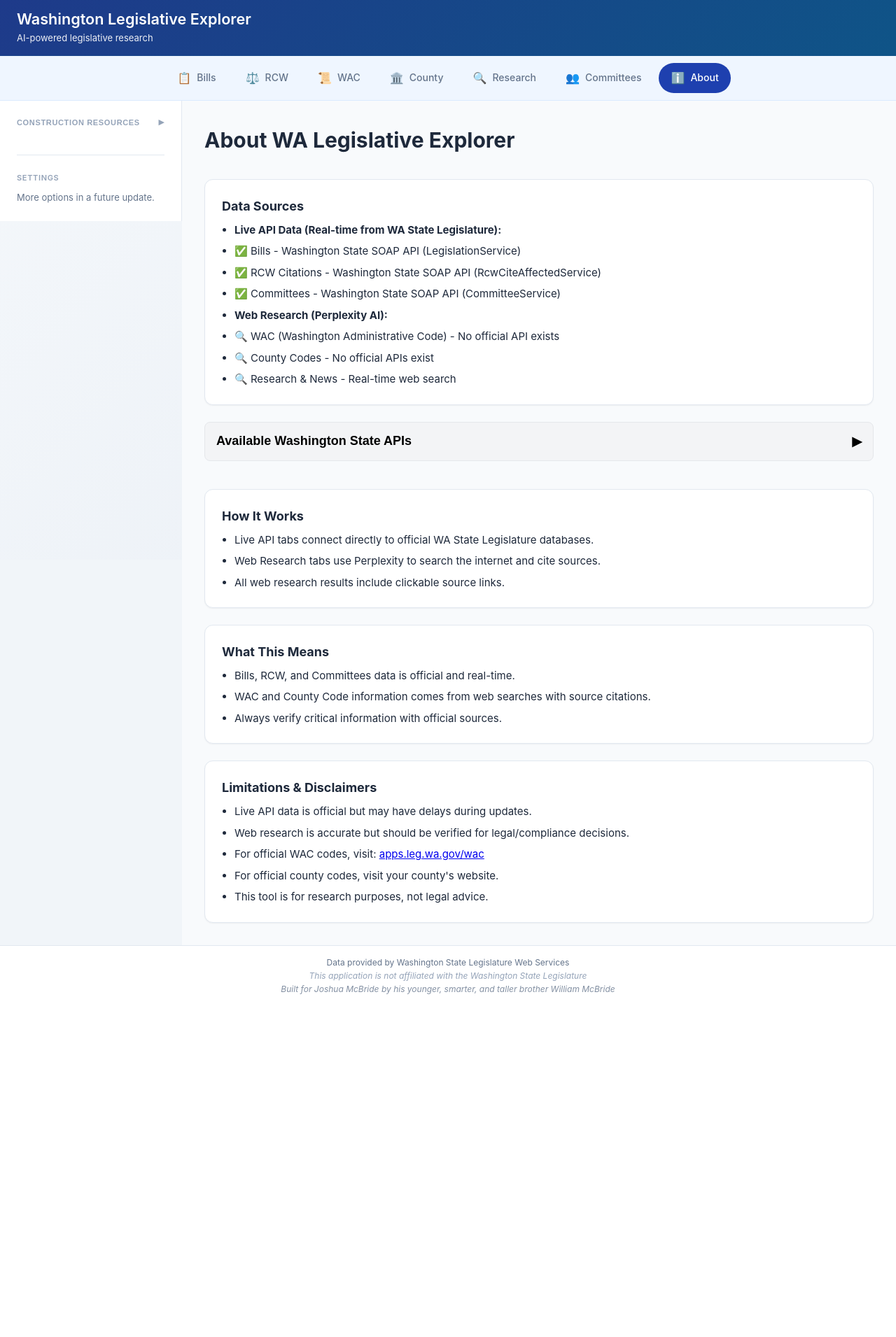
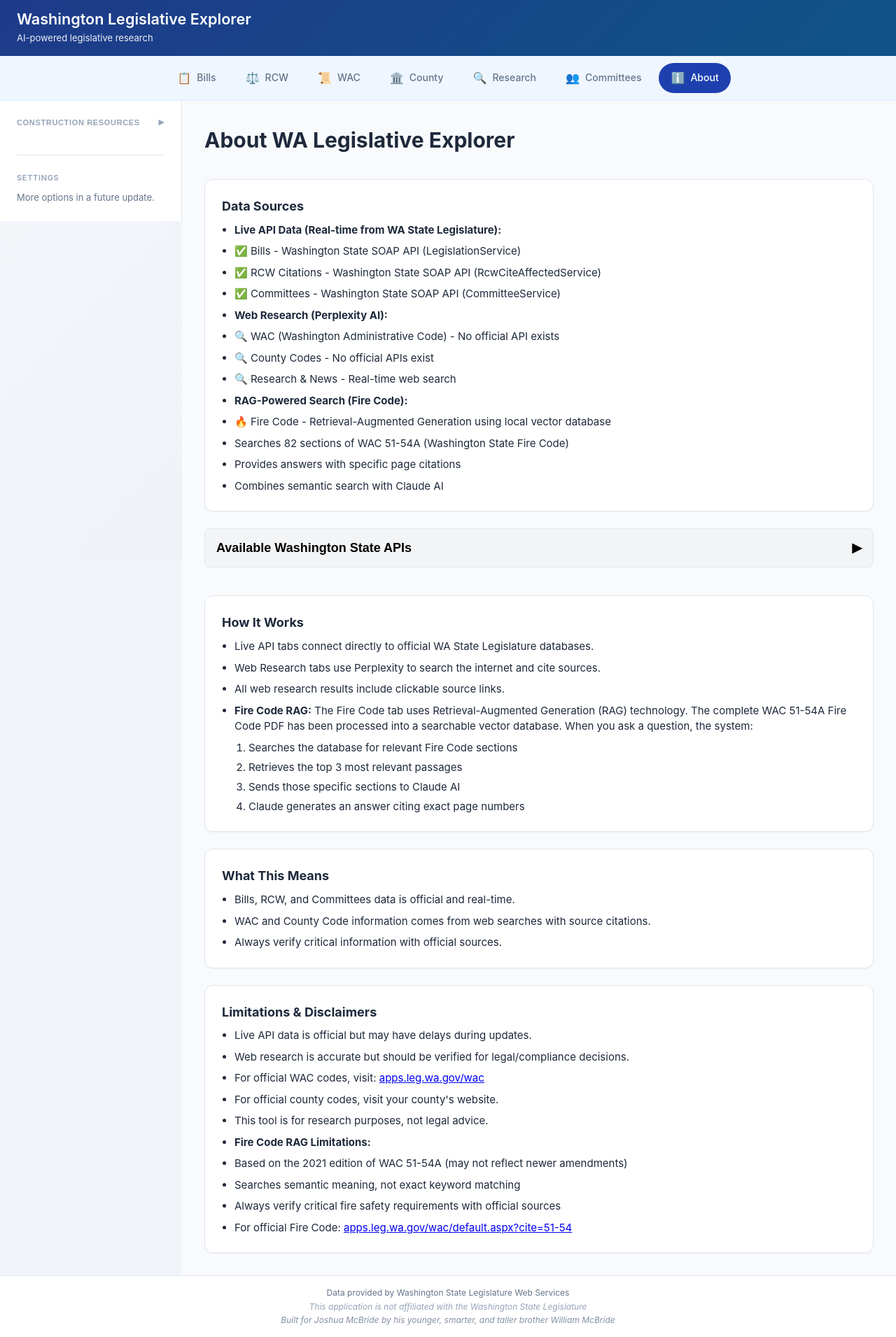
Before and after one commit to williamdmcbride/washington-legislative-explorer, a Flask app: page /about in a window 1280 px wide. Shown: the whole page at 70% size. Before the commit the page ends 1421 px from the top, so only its background shows below. Run offline with Flask 3, Linux system fonts and the light colour scheme.

Commit message:
Add Fire Code RAG feature with vector database search

```diff
--- a/app.py
+++ b/app.py
@@ -18,9 +18,31 @@ import json
 import re
 import time
 import requests
+import chromadb
+from chromadb.utils import embedding_functions
+from anthropic import Anthropic
 
 app = Flask(__name__)
 logging.basicConfig(level=logging.INFO)
+
+# Initialize Chroma client for Fire Code
+CHROMA_PATH = "data/chroma_fire_code"
+chroma_client = chromadb.PersistentClient(path=CHROMA_PATH)
+embedding_fn = embedding_functions.SentenceTransformerEmbeddingFunction(
+    model_name="all-MiniLM-L6-v2"
+)
+
+try:
+    fire_code_collection = chroma_client.get_collection(
+        name="fire_code",
+        embedding_function=embedding_fn
+    )
+    print(f"✅ Loaded Fire Code database: {fire_code_collection.count()} chunks")
+except Exception as e:
+    print(f"⚠️  Fire Code database not found: {e}")
+    fire_code_collection = None
+
+anthropic_client = Anthropic(api_key=os.getenv("ANTHROPIC_API_KEY")) if os.getenv("ANTHROPIC_API_KEY") else None
 
 # WA State Legislative Web Services URLs
 LEGISLATION_SERVICE = "https://wslwebservices.leg.wa.gov/LegislationService.asmx?WSDL"
@@ -176,6 +198,103 @@ Provide helpful guidance in the following format:
 Be specific, actionable, and concise. Format your response in clear sections."""
 
     return call_claude_api_with_retry(client, prompt, max_tokens=1500)
+
+
+def search_fire_code(query, n_results=3):
+    """Search Fire Code using RAG"""
+    if not fire_code_collection:
+        return {
+            'success': False,
+            'error': 'Fire Code database not initialized. Run process_fire_code.py first.'
+        }
+
+    if not anthropic_client:
+        return {
+            'success': False,
+            'error': 'Anthropic API not configured. Set ANTHROPIC_API_KEY.'
+        }
+
+    try:
+        # Search vector database
+        results = fire_code_collection.query(
+            query_texts=[query],
+            n_results=n_results
+        )
+
+        # Extract relevant chunks
+        chunks = []
+        if results['documents'] and results['documents'][0]:
+            for i, doc in enumerate(results['documents'][0]):
+                metadata = {}
+                metas = results.get('metadatas')
+                if metas and metas[0] and i < len(metas[0]):
+                    metadata = metas[0][i] or {}
+                if not isinstance(metadata, dict):
+                    metadata = {}
+                chunks.append({
+                    'text': doc,
+                    'page': metadata.get('page', 'Unknown'),
+                    'source': metadata.get('source', 'WAC 51-54A')
+                })
+
+        if not chunks:
+            return {
+                'success': False,
+                'error': 'No relevant sections found in Fire Code.'
+            }
+
+        # Limit each chunk to ~500 chars to avoid rate limits
+        context = "\n\n---\n\n".join([
+            f"[Page {c['page']}]\n{c['text'][:500]}..." for c in chunks
+        ])
+
+        # Create Claude prompt
+        prompt = f"""You are a helpful assistant for the Washington State Fire Code (WAC 51-54A).
+
+Based on the following sections from the Fire Code, answer the user's question. Always cite the specific page numbers in your response.
+
+FIRE CODE SECTIONS:
+{context}
+
+USER QUESTION: {query}
+
+Provide a clear, accurate answer based on the Fire Code sections above. Always cite page numbers like this: (Page 5) or (Pages 5-7). If the sections don't fully answer the question, say so."""
+
+        # Call Claude API
+        message = anthropic_client.messages.create(
+            model="claude-sonnet-4-20250514",
+            max_tokens=2000,
+            messages=[{
+                "role": "user",
+                "content": prompt
+            }]
+        )
+
+        answer = message.content[0].text
+
+        # Format response
+        return {
+            'success': True,
+            'data': {
+                'BillId': '🔥 Fire Code Search',
+                'ResearchType': 'fire_code_rag',
+                'LongDescription': answer,
+                'Citations': [
+                    {
+                        'title': f"WAC 51-54A Page {c['page']}",
+                        'url': f"#page-{c['page']}"
+                    } for c in chunks
+                ],
+                'DataSourceNote': f'Retrieved from {len(chunks)} relevant sections of WAC 51-54A (Washington State Fire Code)'
+            }
+        }
+
+    except Exception as e:
+        return {
+            'success': False,
+            'error': f'Error searching Fire Code: {str(e)}'
+        }
+
 
 @app.route('/')
 def index():
@@ -501,6 +620,30 @@ def search_rcw():
             'error': str(e)
         }), 500
 
+
+@app.route('/api/search/fire-code', methods=['POST'])
+def api_search_fire_code():
+    """Fire Code RAG search endpoint"""
+    try:
+        data = request.get_json()
+        query = data.get('search_term', '').strip()
+
+        if not query:
+            return jsonify({
+                'success': False,
+                'error': 'Please enter a search query'
+            })
+
+        result = search_fire_code(query)
+        return jsonify(result)
+
+    except Exception as e:
+        return jsonify({
+            'success': False,
+            'error': str(e)
+        })
+
+
 @app.route('/api/committees')
 def get_committees():
     """Get list of all committees"""
--- a/static/css/style.css
+++ b/static/css/style.css
@@ -1107,6 +1107,18 @@ body > .footer {
     line-height: 1.5;
 }
 
+.about-how-lead {
+    margin: 0 0 0.5rem;
+}
+
+.about-how-steps {
+    margin: 0;
+    padding-left: 1.25rem;
+    display: flex;
+    flex-direction: column;
+    gap: 0.35rem;
+}
+
 .about-dropdown-toggle {
     width: 100%;
     display: flex;
--- a/static/js/app.js
+++ b/static/js/app.js
@@ -216,6 +216,27 @@ document.addEventListener('DOMContentLoaded', function() {
         });
     }
 
+    const firecodeSearchBtn = document.getElementById('search-firecode-btn');
+    const firecodeSearchInput = document.getElementById('firecode-search');
+
+    if (firecodeSearchBtn && firecodeSearchInput) {
+        firecodeSearchBtn.addEventListener('click', () => {
+            const searchTerm = firecodeSearchInput.value.trim();
+            if (!searchTerm) {
+                alert('Please enter a fire code question');
+                return;
+            }
+
+            searchFireCode(searchTerm);
+        });
+
+        firecodeSearchInput.addEventListener('keypress', (e) => {
+            if (e.key === 'Enter') {
+                firecodeSearchBtn.click();
+            }
+        });
+    }
+
     // Research & News Search Handler
     const researchSearchBtn = document.getElementById('search-research-btn');
     const researchSearchInput = document.getElementById('research-search');
@@ -364,6 +385,33 @@ function searchCountyCodes(searchTerm) {
     .catch(error => {
         hideLoading();
         displayError('Error searching county codes: ' + error.message);
+    });
+}
+
+function searchFireCode(searchTerm) {
+    showLoading();
+
+    fetch('/api/search/fire-code', {
+        method: 'POST',
+        headers: {
+            'Content-Type': 'application/json',
+        },
+        body: JSON.stringify({
+            search_term: searchTerm
+        }),
+    })
+    .then(response => response.json())
+    .then(data => {
+        hideLoading();
+        if (data.success) {
+            displayResults(data.data);
+        } else {
+            displayError(data.error);
+        }
+    })
+    .catch(error => {
+        hideLoading();
+        displayError('Error searching Fire Code: ' + error.message);
     });
 }
 
@@ -567,14 +615,27 @@ function buildCitationListHtml(citations) {
     const items = [];
     citations.forEach(c => {
         const url = (c && c.url) ? String(c.url).trim() : '';
-        if (!/^https?:\/\//i.test(url)) {
+        const title = ((c && c.title) ? String(c.title).trim() : '') || url;
+
+        // Handle Fire Code page references
+        if (url && url.startsWith('#page-')) {
+            const pageNum = url.replace('#page-', '');
+            items.push(
+                `<li>WAC 51-54A Page ${escapeHtml(pageNum)}</li>`
+            );
             return;
         }
-        const title = ((c && c.title) ? String(c.title).trim() : '') || url;
-        const href = escapeHtml(url);
-        items.push(
-            `<li><a class="citation-link result-external-link" href="${href}" target="_blank" rel="noopener noreferrer">${escapeHtml(title)}${externalLinkMarkerHtml()}</a></li>`
-        );
+
+        if (/^https?:\/\//i.test(url)) {
+            const href = escapeHtml(url);
+            items.push(
+                `<li><a class="citation-link result-external-link" href="${href}" target="_blank" rel="noopener noreferrer">${escapeHtml(title)}${externalLinkMarkerHtml()}</a></li>`
+            );
+        } else if (title) {
+            items.push(
+                `<li><span class="citation-inline">${escapeHtml(title)}</span></li>`
+            );
+        }
     });
     if (!items.length) {
         return '';
@@ -599,6 +660,10 @@ function getTopSourceBadgeHtml(results) {
     if (first && first.ResearchType === 'rcw_combined') {
         return `<div style="margin-bottom: 1rem;">${webBadge} ${liveBadge}</div>`;
     }
+    if (activeSearchTab === 'firecode') {
+        const ragBadge = '<span style="background: #8b5cf6; color: white; padding: 0.25rem 0.75rem; border-radius: 9999px; font-size: 0.75rem; font-weight: 600; display: inline-block;">🔍 RAG</span>';
+        return `<div style="margin-bottom: 1rem;">${ragBadge}</div>`;
+    }
     if (activeSearchTab === 'wac' || activeSearchTab === 'county' || activeSearchTab === 'research') {
         return `<div style="margin-bottom: 1rem;">${webBadge}</div>`;
     }
@@ -620,6 +685,8 @@ function getSourceBadgesHtml(result, opts = {}) {
 
     if (isCommittee) {
         badges.push('<span class="result-badge result-badge--live">✅ Live API Data</span>');
+    } else if (result.ResearchType === 'fire_code_rag') {
+        badges.push('<span class="result-badge result-badge--web">🔍 RAG</span>');
     } else if (isWebResearch) {
         badges.push('<span class="result-badge result-badge--web">🔍 Web Research</span>');
     } else if (isResearchNews) {
@@ -710,6 +777,7 @@ function displayResults(results) {
 
         const isWebResearch = result.ResearchType === 'wac_web_research'
             || result.ResearchType === 'county_web_research';
+        const isFireCodeRag = result.ResearchType === 'fire_code_rag';
         const titleRaw = resolveResultTitle(result);
         const committee = isCommitteeCard(result);
         let html = '';
@@ -733,6 +801,26 @@ function displayResults(results) {
             if (result.LongName) {
                 html += `<div class="result-description">${formatDescription(result.LongName, linkContext)}</div>`;
             }
+            card.innerHTML = html;
+            resultsContent.appendChild(card);
+            return;
+        }
+
+        if (isFireCodeRag) {
+            html += `
+                <div class="result-title-row">
+                    <h3 class="result-title">${escapeHtml(String(titleRaw))}</h3>
+                    ${getSourceBadgesHtml(result)}
+                </div>
+            `;
+            if (result.DataSourceNote) {
+                html += `<p class="data-source-note">${escapeHtml(result.DataSourceNote)}</p>`;
+            }
+            const fcBody = result.LongDescription || result.Summary || result.Text;
+            if (fcBody) {
+                html += `<div class="result-description">${formatDescription(fcBody, linkContext)}</div>`;
+            }
+            html += buildCitationListHtml(result.Citations);
             card.innerHTML = html;
             resultsContent.appendChild(card);
             return;
--- a/templates/about.html
+++ b/templates/about.html
@@ -109,6 +109,11 @@
                                 <li>🔍 WAC (Washington Administrative Code) - No official API exists</li>
                                 <li>🔍 County Codes - No official APIs exist</li>
                                 <li>🔍 Research &amp; News - Real-time web search</li>
+                                <li><strong>RAG-Powered Search (Fire Code):</strong></li>
+                                <li>🔥 Fire Code - Retrieval-Augmented Generation using local vector database</li>
+                                <li>Searches 82 sections of WAC 51-54A (Washington State Fire Code)</li>
+                                <li>Provides answers with specific page citations</li>
+                                <li>Combines semantic search with Claude AI</li>
                             </ul>
                         </section>
 
@@ -158,6 +163,8 @@
                             </div>
 
                             <p class="api-note"><strong>Note:</strong> There are NO official APIs available for RCW text, WAC (Washington Administrative Code) text, or County Codes. For these, we use Perplexity AI to search the web and cite official sources.</p>
+
+                            <p class="api-note"><strong>Fire Code:</strong> Uses RAG (Retrieval-Augmented Generation) with a local vector database created from the official WAC 51-54A PDF. This is not an API but provides fast, accurate searches with page-level citations.</p>
                         </div>
 
                         <section class="about-card">
@@ -166,6 +173,15 @@
                                 <li>Live API tabs connect directly to official WA State Legislature databases.</li>
                                 <li>Web Research tabs use Perplexity to search the internet and cite sources.</li>
                                 <li>All web research results include clickable source links.</li>
+                                <li>
+                                    <p class="about-how-lead"><strong>Fire Code RAG:</strong> The Fire Code tab uses Retrieval-Augmented Generation (RAG) technology. The complete WAC 51-54A Fire Code PDF has been processed into a searchable vector database. When you ask a question, the system:</p>
+                                    <ol class="about-how-steps">
+                                        <li>Searches the database for relevant Fire Code sections</li>
+                                        <li>Retrieves the top 3 most relevant passages</li>
+                                        <li>Sends those specific sections to Claude AI</li>
+                                        <li>Claude generates an answer citing exact page numbers</li>
+                                    </ol>
+                                </li>
                             </ul>
                         </section>
 
@@ -186,6 +202,11 @@
                                 <li>For official WAC codes, visit: <a href="https://apps.leg.wa.gov/wac" target="_blank" rel="noopener noreferrer">apps.leg.wa.gov/wac</a></li>
                                 <li>For official county codes, visit your county's website.</li>
                                 <li>This tool is for research purposes, not legal advice.</li>
+                                <li><strong>Fire Code RAG Limitations:</strong></li>
+                                <li>Based on the 2021 edition of WAC 51-54A (may not reflect newer amendments)</li>
+                                <li>Searches semantic meaning, not exact keyword matching</li>
+                                <li>Always verify critical fire safety requirements with official sources</li>
+                                <li>For official Fire Code: <a href="https://apps.leg.wa.gov/wac/default.aspx?cite=51-54" target="_blank" rel="noopener noreferrer">apps.leg.wa.gov/wac/default.aspx?cite=51-54</a></li>
                             </ul>
                         </section>
 
```
Also changed, not shown: process_fire_code.py (added, +158 -0 lines), requirements.txt (+111 -6 lines), templates/index.html (+24 -0 lines), data/chroma_fire_code/chroma.sqlite3 (added), 6 other files.
